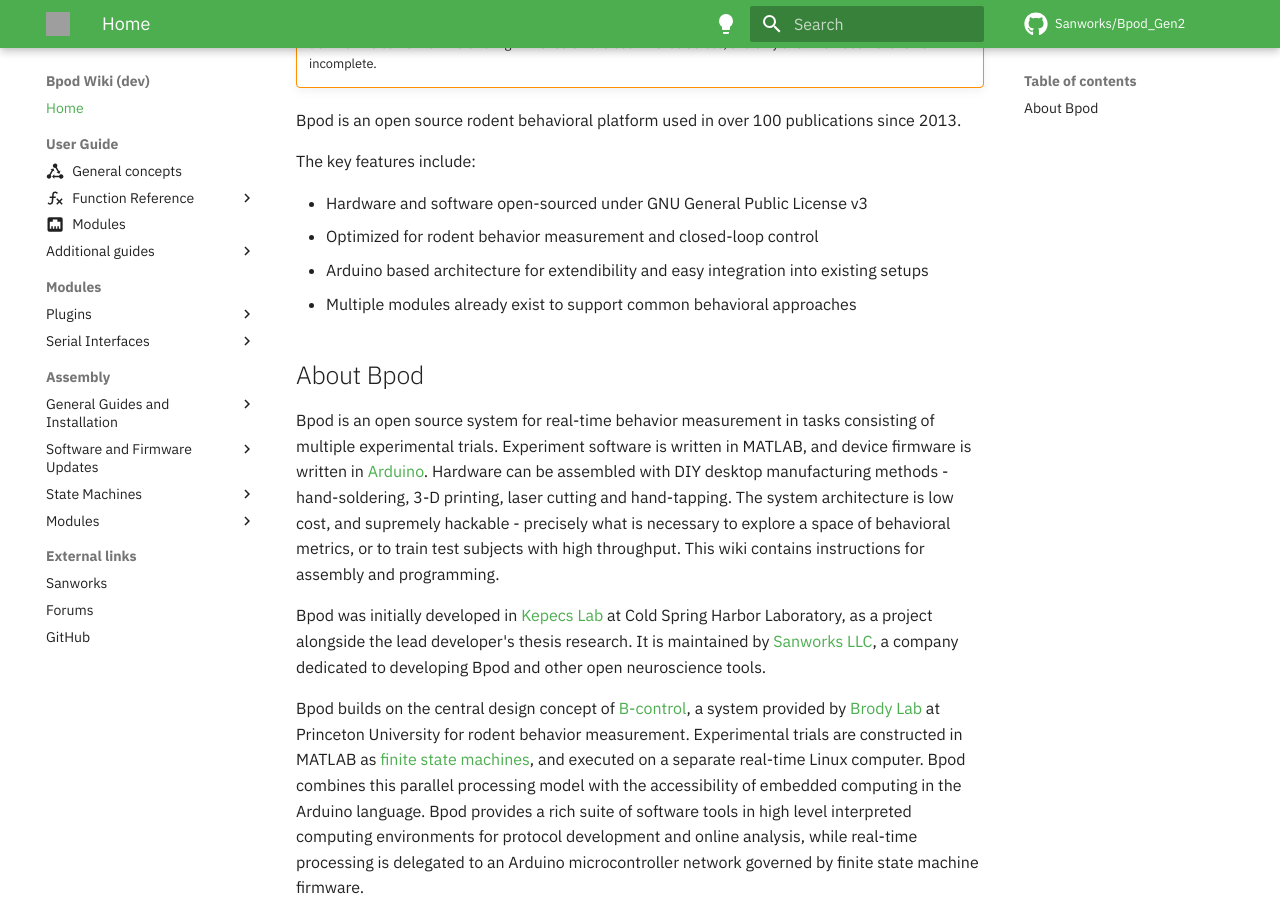
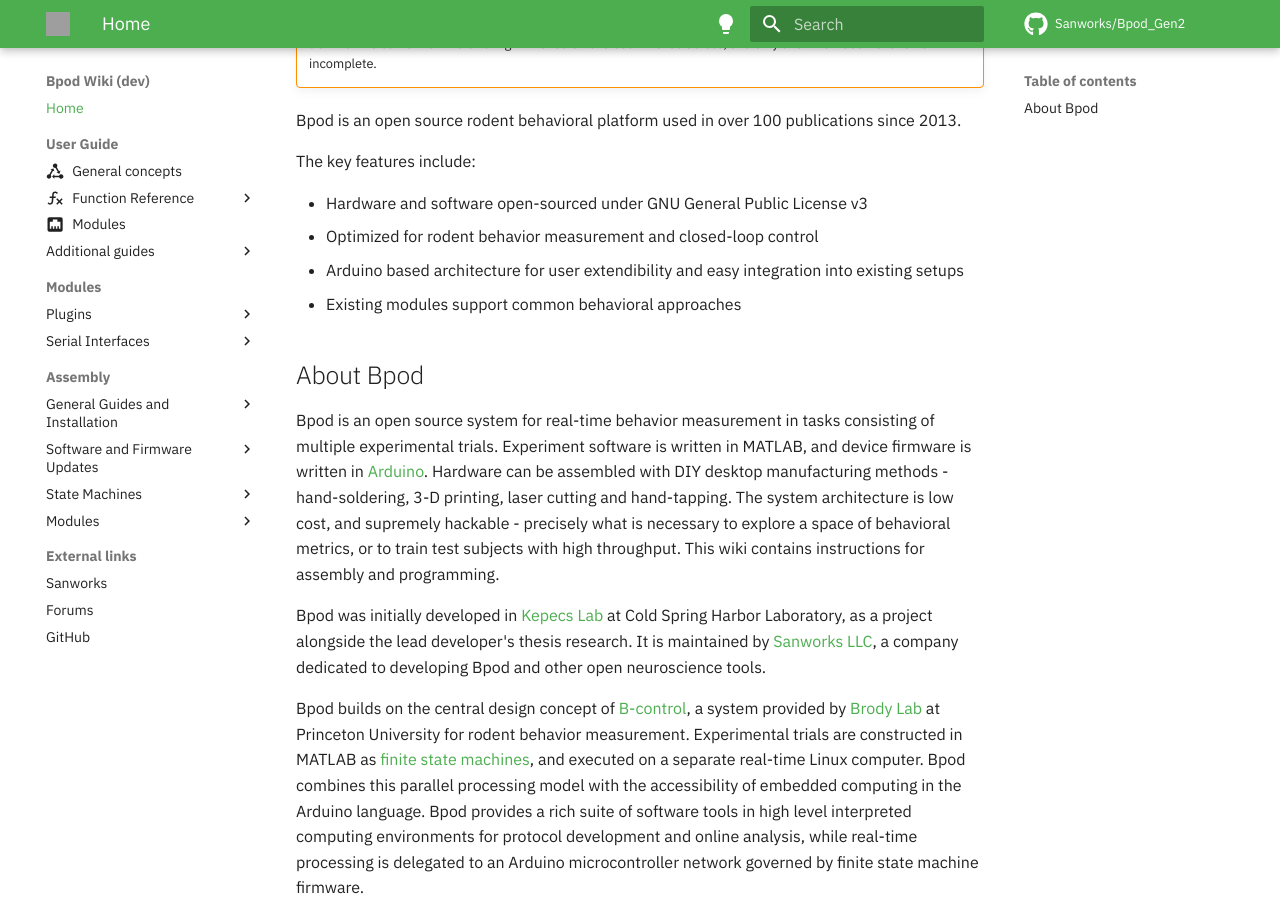
Before and after one commit to ogeesan/bpod-docs-testing, an MkDocs documentation site: the page built from docs/index.md, in a window 1280 px wide and 900 px high, scrolled down 889 px. Built offline with MkDocs 1.6.1 and Material for MkDocs 9.7.7, drawn with Linux system fonts in a browser that asks for light colours; emoji names are drawn with the system emoji font; some web fonts are replaced; comment, search, counter and statistics services are not loaded; grey boxes are pictures that could not be loaded.

Commit message:
Improve wording

```diff
--- a/docs/index.md
+++ b/docs/index.md
@@ -34,8 +34,8 @@
 
 - Hardware and software open-sourced under GNU General Public License v3
 - Optimized for rodent behavior measurement and closed-loop control
-- Arduino based architecture for extendibility and easy integration into existing setups
-- Multiple modules already exist to support common behavioral approaches
+- Arduino based architecture for user extendibility and easy integration into existing setups
+- Existing modules support common behavioral approaches
 
 ## About Bpod
 Bpod is an open source system for real-time behavior measurement in tasks consisting of multiple experimental trials. Experiment software is written in MATLAB, and device firmware is written in [Arduino](https://www.arduino.cc/). Hardware can be assembled with DIY desktop manufacturing methods - hand-soldering, 3-D printing, laser cutting and hand-tapping. The system architecture is low cost, and supremely hackable - precisely what is necessary to explore a space of behavioral metrics, or to train test subjects with high throughput. This wiki contains instructions for assembly and programming.
```
